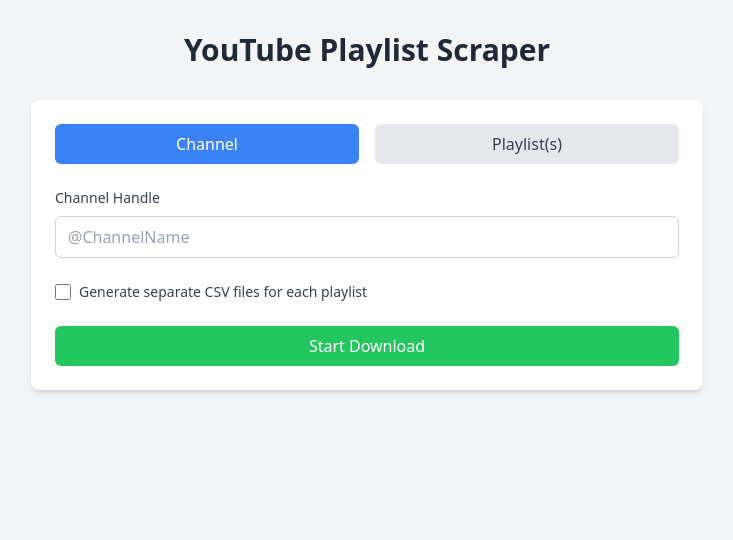
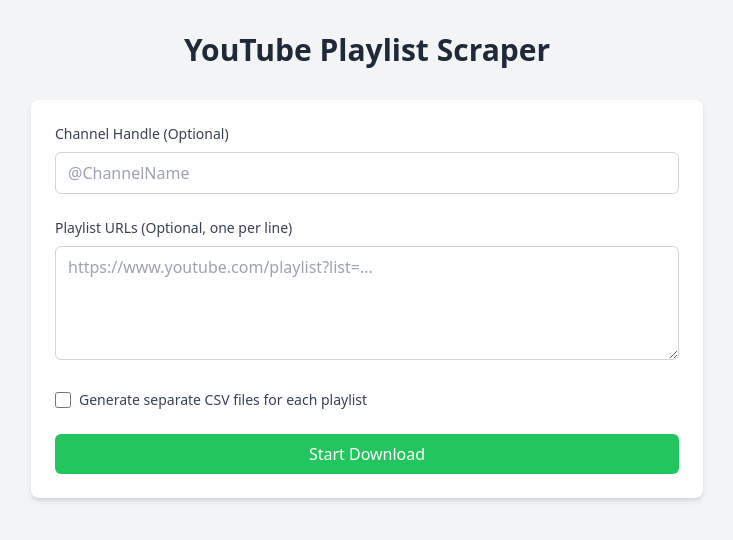
Before and after one commit to angelomedeiros/youtube_playlist_scraper, a Flask app: page / in a window 1280 px wide. Shown: the top 540 px of the page, without its empty margins (273-1006 px from the left). Run offline with Flask 2, Linux system fonts and the light colour scheme; some libraries are stand-ins or nearby versions.

Commit message:
feat: Enhance scraper functionality and improve user input handling
- Updated `run_scraper` function to process channel and individual playlists more clearly.
- Modified `index.html` to clarify optional inputs for channel handles and playlist URLs.
- Removed unnecessary input type selection buttons to streamline the user interface.
- Added validation to ensure at least one input (channel or playlist) is provided before form submission.

```diff
--- a/app.py
+++ b/app.py
@@ -18,11 +18,15 @@
 def run_scraper(channel, playlists, split, output_dir):
     """Run the scraper in a separate thread and update progress"""
     try:
+        # Process channel if provided
         if channel:
             scraper_main(None, Path("playlists.csv"), split, channel=channel)
-        else:
+
+        # Process individual playlists if provided
+        if playlists:
             for playlist in playlists:
                 scraper_main(None, Path("playlists.csv"), split, playlist_url=playlist)
+
         progress_queue.put({"status": "completed", "message": "Download completed successfully!"})
     except Exception as e:
         progress_queue.put({"status": "error", "message": str(e)})
--- a/templates/index.html
+++ b/templates/index.html
@@ -16,23 +16,11 @@
 
             <div class="bg-white rounded-lg shadow-md p-6">
                 <form id="scraperForm" class="space-y-6">
-                    <!-- Input Type Selection -->
-                    <div class="flex space-x-4">
-                        <button type="button" id="channelBtn"
-                            class="flex-1 px-4 py-2 bg-blue-500 text-white rounded-md hover:bg-blue-600 focus:outline-none focus:ring-2 focus:ring-blue-500">
-                            Channel
-                        </button>
-                        <button type="button" id="playlistBtn"
-                            class="flex-1 px-4 py-2 bg-gray-200 text-gray-700 rounded-md hover:bg-gray-300 focus:outline-none focus:ring-2 focus:ring-gray-500">
-                            Playlist(s)
-                        </button>
-                    </div>
-
                     <!-- Channel Input -->
-                    <div id="channelInput" class="space-y-4">
+                    <div class="space-y-4">
                         <div>
                             <label class="block text-sm font-medium text-gray-700 mb-2">
-                                Channel Handle
+                                Channel Handle (Optional)
                             </label>
                             <input type="text" id="channel" name="channel" placeholder="@ChannelName"
                                 class="w-full px-3 py-2 border border-gray-300 rounded-md focus:outline-none focus:ring-2 focus:ring-blue-500">
@@ -40,10 +28,10 @@
                     </div>
 
                     <!-- Playlist Input -->
-                    <div id="playlistInput" class="space-y-4 hidden">
+                    <div class="space-y-4">
                         <div>
                             <label class="block text-sm font-medium text-gray-700 mb-2">
-                                Playlist URLs (one per line)
+                                Playlist URLs (Optional, one per line)
                             </label>
                             <textarea id="playlists" name="playlists" rows="4" placeholder="https://www.youtube.com/playlist?list=..."
                                 class="w-full px-3 py-2 border border-gray-300 rounded-md focus:outline-none focus:ring-2 focus:ring-blue-500"></textarea>
@@ -98,30 +86,6 @@
     </div>
 
     <script>
-        // Toggle between channel and playlist inputs
-        const channelBtn = document.getElementById('channelBtn');
-        const playlistBtn = document.getElementById('playlistBtn');
-        const channelInput = document.getElementById('channelInput');
-        const playlistInput = document.getElementById('playlistInput');
-
-        channelBtn.addEventListener('click', () => {
-            channelBtn.classList.remove('bg-gray-200', 'text-gray-700');
-            channelBtn.classList.add('bg-blue-500', 'text-white');
-            playlistBtn.classList.remove('bg-blue-500', 'text-white');
-            playlistBtn.classList.add('bg-gray-200', 'text-gray-700');
-            channelInput.classList.remove('hidden');
-            playlistInput.classList.add('hidden');
-        });
-
-        playlistBtn.addEventListener('click', () => {
-            playlistBtn.classList.remove('bg-gray-200', 'text-gray-700');
-            playlistBtn.classList.add('bg-blue-500', 'text-white');
-            channelBtn.classList.remove('bg-blue-500', 'text-white');
-            channelBtn.classList.add('bg-gray-200', 'text-gray-700');
-            playlistInput.classList.remove('hidden');
-            channelInput.classList.add('hidden');
-        });
-
         // Form submission
         const form = document.getElementById('scraperForm');
         const progress = document.getElementById('progress');
@@ -133,9 +97,16 @@
         form.addEventListener('submit', async (e) => {
             e.preventDefault();
 
-            const channel = document.getElementById('channel').value;
-            const playlists = document.getElementById('playlists').value.split('\n').filter(url => url.trim());
+            const channel = document.getElementById('channel').value.trim();
+            const playlists = document.getElementById('playlists').value.split('\n')
+                .map(url => url.trim())
+                .filter(url => url);
             const split = document.getElementById('split').checked;
+
+            if (!channel && !playlists.length) {
+                alert('Please provide either a channel handle or playlist URLs (or both)');
+                return;
+            }
 
             // Show progress
             progress.classList.remove('hidden');
```
